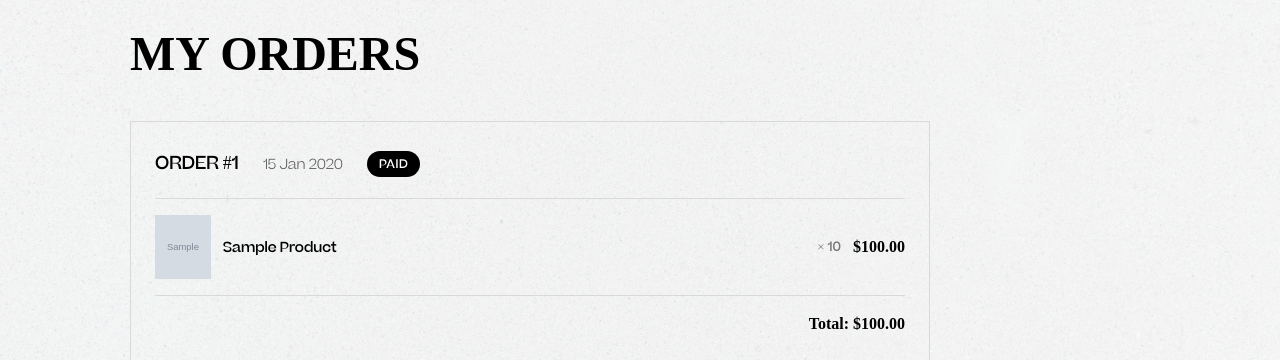
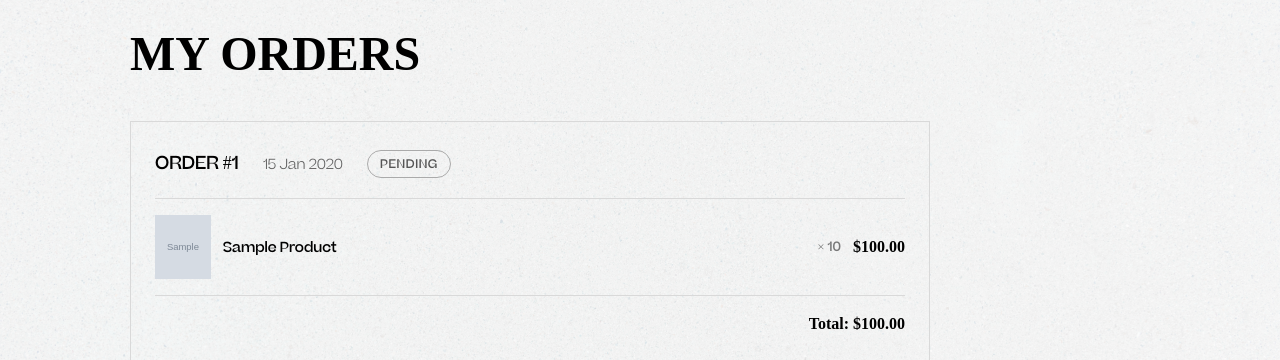
Before and after one commit to liguebez/e-commerce-shop, a Django app: page /orders/ in a window 1280 px wide. Shown: the part 184-544 px from the top of the page. Run offline with Django 5.2, Linux system fonts and the light colour scheme; a user stored in the database is signed in; tables that the repository leaves empty hold one stand-in row (values such as "Sample post"); grey boxes marked "Sample" are stand-in pictures; some web fonts are replaced.

Commit message:
Added different order status

```diff
--- a/clothin/main/static/css/base.css
+++ b/clothin/main/static/css/base.css
@@ -836,13 +836,29 @@ footer .container {
   letter-spacing: 0.05em;
 }
 
-.status-paid {
-  background-color: black;
+.status-pending {
+  border: 1px solid #aaa;
+  color: #555;
+}
+
+.status-processing {
+  background-color: #1a73e8;
   color: white;
 }
 
-.status-unpaid {
-  border: 1px solid black;
+.status-shipped {
+  background-color: #7b1fa2;
+  color: white;
+}
+
+.status-delivered {
+  background-color: #2e7d32;
+  color: white;
+}
+
+.status-cancelled {
+  background-color: #c62828;
+  color: white;
 }
 
 .order-items {
--- a/clothin/orders/admin.py
+++ b/clothin/orders/admin.py
@@ -10,6 +10,8 @@ class OrderItemInline(admin.TabularInline):
 @admin.register(Order)
 class OrderAdmin(admin.ModelAdmin):
     list_display = ['id', 'first_name', 'last_name', 'email', 'address',
-                    'postal_code', 'city', 'paid', 'stripe_id', 'created', 'updated']
-    list_filter = ['paid', 'created', 'updated']
+                    'postal_code', 'city', 'paid', 'stripe_id', 'created', 'updated',
+                    'status']
+    list_editable = ['status']
+    list_filter = ['paid', 'status', 'created', 'updated']
     inlines = [OrderItemInline]
--- a/clothin/orders/models.py
+++ b/clothin/orders/models.py
@@ -17,6 +17,16 @@ class Order(models.Model):
     updated =models.DateTimeField(auto_now=True)
     paid = models.BooleanField(default=False)
     stripe_id = models.CharField(max_length=250, blank=True)
+
+    STATUS_CHOICES = [
+        ('pending', 'Pending'),
+        ('processing', 'Processing'),
+        ('shipped', 'Shipped'),
+        ('delivered','Delivered'),
+        ('cancelled', 'Cancelled'),
+    ]
+
+    status = models.CharField(max_length=20, choices=STATUS_CHOICES, default='pending')
 
     class Meta:
         ordering = ['-created']
--- a/clothin/orders/templates/order/list.html
+++ b/clothin/orders/templates/order/list.html
@@ -13,8 +13,8 @@
         <div class="order-card-header">
           <h3>Order #{{ order.id }}</h3>
           <span class="order-date">{{ order.created|date:"d M Y" }}</span>
-          <span class="order-status {% if order.paid %}status-paid{% else %}status-unpaid{% endif %}">
-            {% if order.paid %}Paid{% else %}Unpaid{% endif %}
+          <span class="order-status status-{{ order.status }}">
+            {{ order.get_status_display }}
           </span>
         </div>
         <ul class="order-items">
--- a/clothin/payment/webhooks.py
+++ b/clothin/payment/webhooks.py
@@ -33,6 +33,7 @@ def stripe_webhook(request):
             except Order.DoesNotExist:
                 return HttpResponse(400)
             order.paid = True
+            order.status = 'processing'
             order.stripe_id = session.payment_intent
             order.save()
 
```
Also changed, not shown: clothin/orders/migrations/0003_order_status.py (added), 1 other file.
